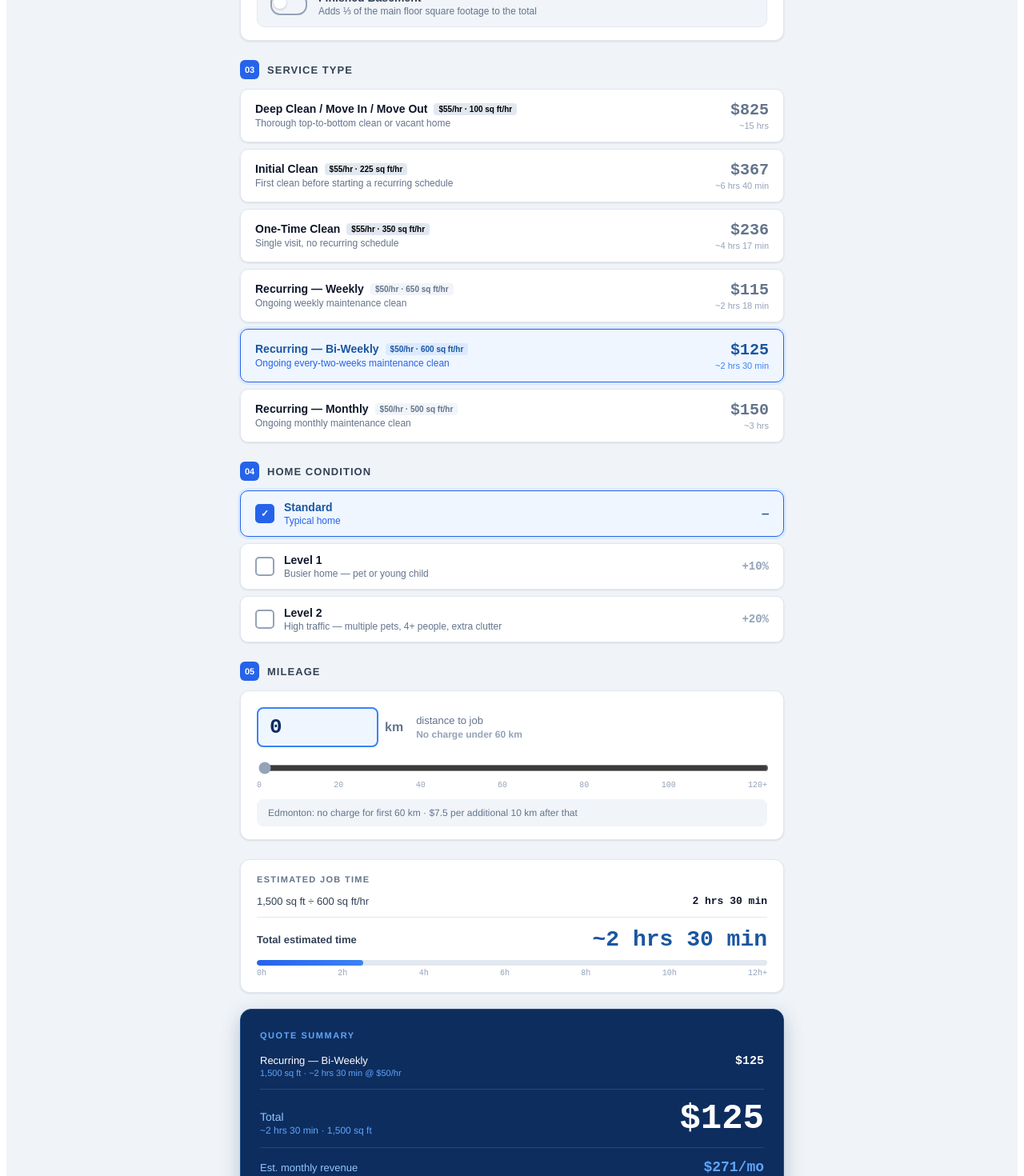
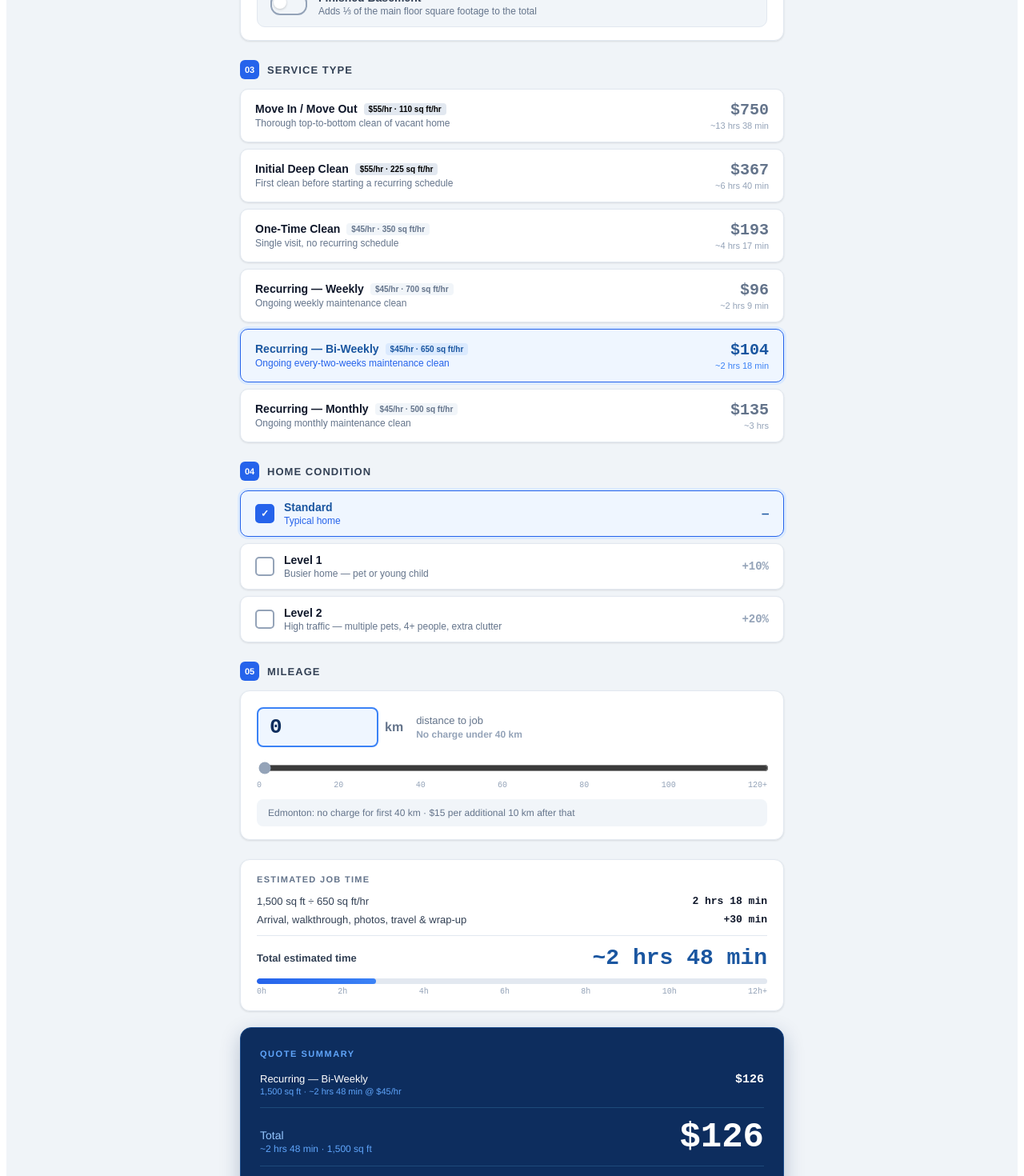
Before and after one commit to thebestdebbie-creator/cleaning-calculator, a React (Vite) app: page / in a window 1280 px wide. Shown: the part 500-1970 px from the top of the page at 80% size. Built offline with nearby package versions, Linux system fonts and the light colour scheme.

Commit message:
Update App.jsx

```diff
--- a/src/App.jsx
+++ b/src/App.jsx
@@ -6,15 +6,15 @@ import { useState } from "react";
 // ─────────────────────────────────────────────────────────────────────────────
 const SERVICES = [
   {
-    key:          "deep",
-    label:        "Deep Clean / Move In / Move Out",
-    desc:         "Thorough top-to-bottom clean or vacant home",
-    sqftPerHour:  100,
+    key:          "move",
+    label:        "Move In / Move Out",
+    desc:         "Thorough top-to-bottom clean of vacant home",
+    sqftPerHour:  110,
     rateType:     "premium",
   },
   {
-    key:          "initial",
-    label:        "Initial Clean",
+    key:          "deep",
+    label:        "Initial Deep Clean",
     desc:         "First clean before starting a recurring schedule",
     sqftPerHour:  225,
     rateType:     "premium",
@@ -24,20 +24,20 @@ const SERVICES = [
     label:        "One-Time Clean",
     desc:         "Single visit, no recurring schedule",
     sqftPerHour:  350,
-    rateType:     "premium",
+    rateType:     "standard",
   },
   {
     key:          "weekly",
     label:        "Recurring — Weekly",
     desc:         "Ongoing weekly maintenance clean",
-    sqftPerHour:  650,
+    sqftPerHour:  700,
     rateType:     "standard",
   },
   {
     key:          "biweekly",
     label:        "Recurring — Bi-Weekly",
     desc:         "Ongoing every-two-weeks maintenance clean",
-    sqftPerHour:  600,
+    sqftPerHour:  650,
     rateType:     "standard",
   },
   {
@@ -53,7 +53,7 @@ const SERVICES = [
 // HOURLY RATES
 // ─────────────────────────────────────────────────────────────────────────────
 const RATES = {
-  edmonton: { standard: 50, premium: 55 },
+  edmonton: { standard: 45, premium: 55 },
   leduc:    { standard: 45, premium: 50 },
 };
 
@@ -61,8 +61,8 @@ const RATES = {
 // MILEAGE
 // ─────────────────────────────────────────────────────────────────────────────
 const MILEAGE = {
-  edmonton: { threshold: 60, chargePerBracket: 7.50 },
-  leduc:    { threshold: 30, chargePerBracket: 5 },
+  edmonton: { threshold: 40, chargePerBracket: 15 },
+  leduc:    { threshold: 20, chargePerBracket: 10 },
 };
 
 function calcMileage(location, km) {
@@ -148,7 +148,7 @@ export default function CleaningCalculator() {
   const multFactor    = MULTIPLIERS.find(m => m.key === multiplier).factor;
 
   const hours         = effectiveSqft / service.sqftPerHour;
-  const adjHours      = hours * multFactor;
+  const adjHours      = hours * multFactor + 0.5; // +30 min for arrival, walkthrough, travel, etc.
   const basePrice     = adjHours * rate;
   const mileageCharge = calcMileage(location, km);
   const totalPrice    = basePrice + mileageCharge;
@@ -360,15 +360,19 @@ export default function CleaningCalculator() {
           <div style={{ display: "flex", flexDirection: "column", gap: 8 }}>
             <TimeRow
               label={`${effectiveSqft.toLocaleString()} sq ft ÷ ${service.sqftPerHour} sq ft/hr`}
-              value={fmtHrs(hours)}
+              value={fmtHrs(hours * multFactor)}
               sub={hasBasement ? `Main floor ${sqft.toLocaleString()} sq ft + basement ${Math.round(sqft / 3).toLocaleString()} sq ft` : undefined}
             />
             {multFactor > 1 && (
               <TimeRow
                 label={`${MULTIPLIERS.find(m => m.key === multiplier).label} condition (+${Math.round((multFactor - 1) * 100)}%)`}
-                value={`+${fmtHrs(adjHours - hours)}`}
+                value={`included above`}
               />
             )}
+            <TimeRow
+              label="Arrival, walkthrough, photos, travel &amp; wrap-up"
+              value="+30 min"
+            />
           </div>
           <div style={{ borderTop: `1px solid ${C.grey200}`, marginTop: 12, paddingTop: 12, display: "flex", justifyContent: "space-between", alignItems: "center" }}>
             <span style={{ fontSize: 13, fontWeight: 700, color: C.grey700 }}>Total estimated time</span>
```
